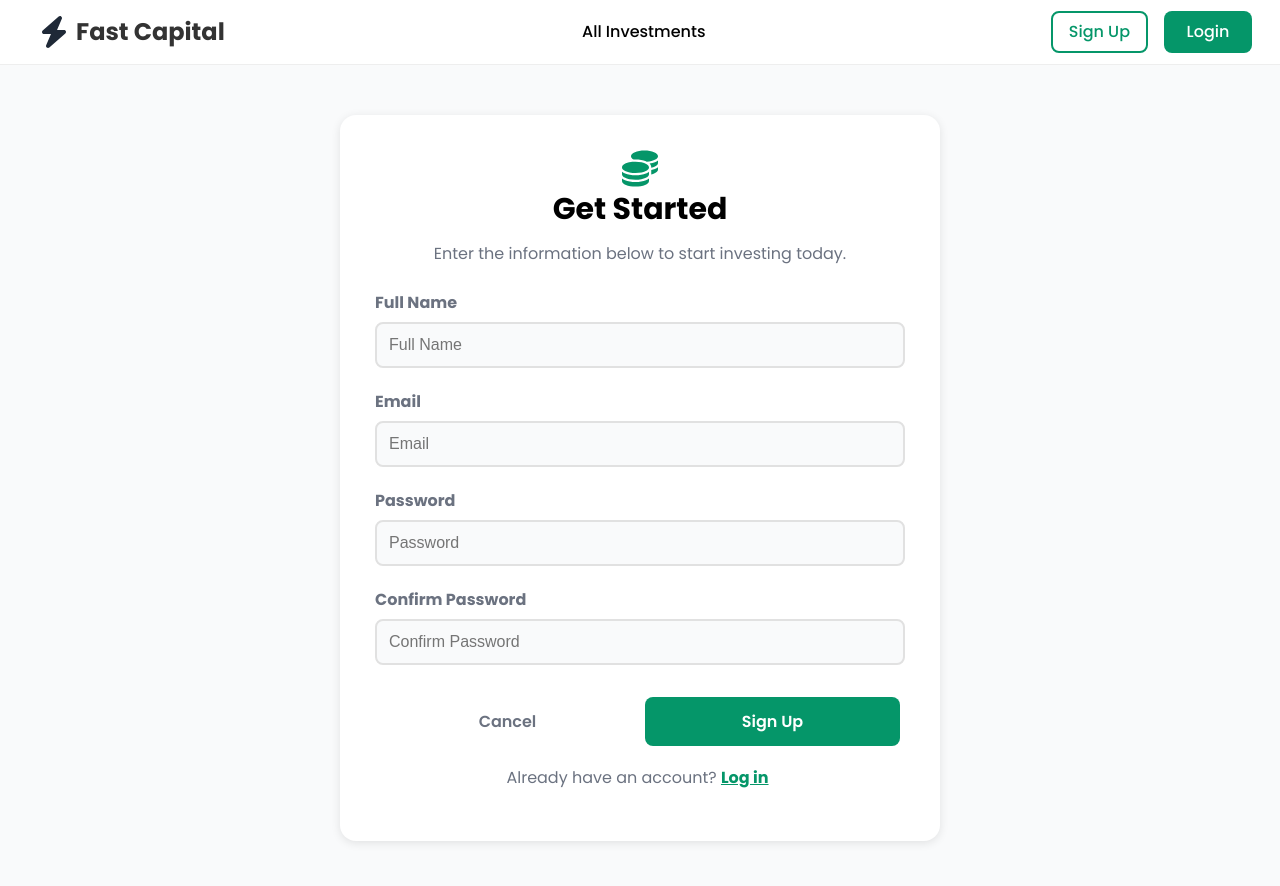
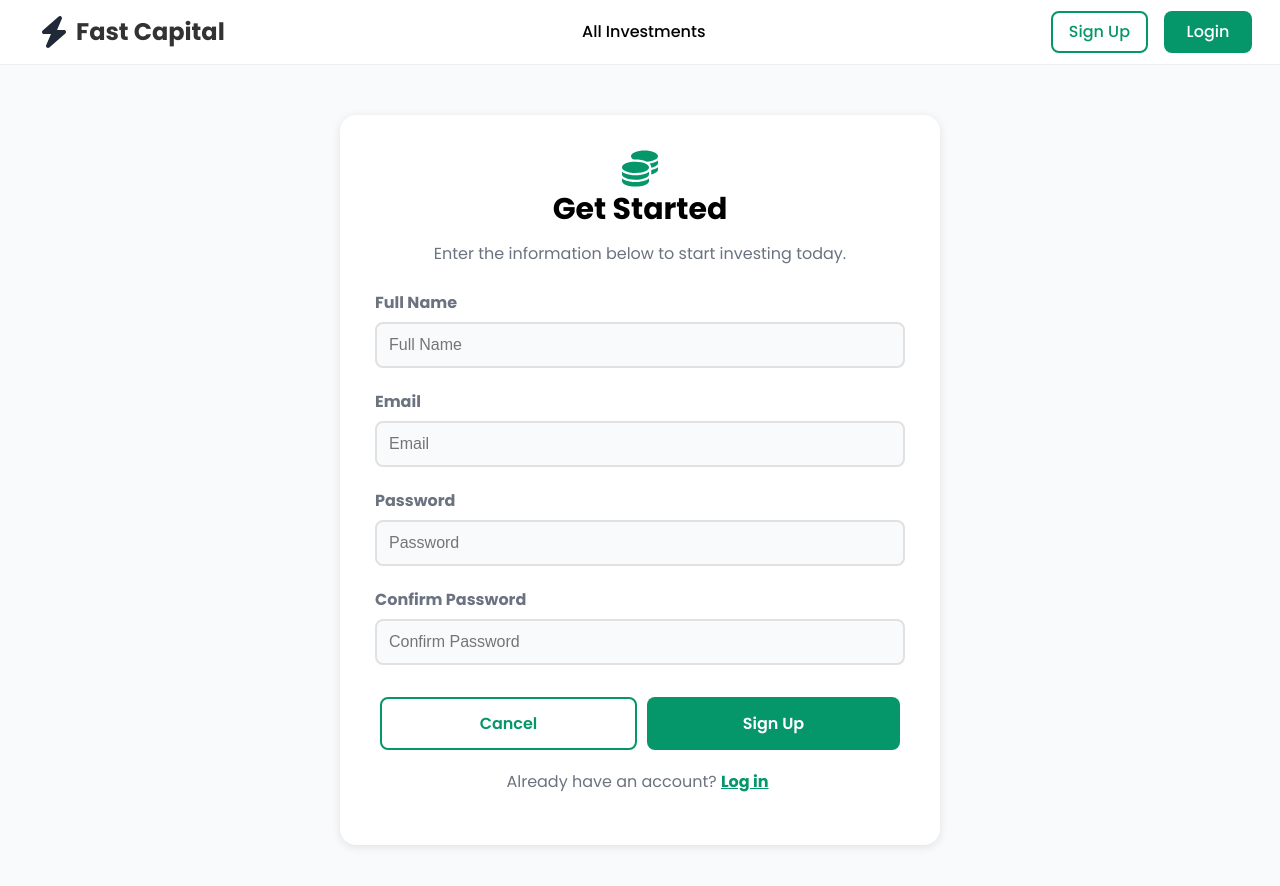
Before and after one commit to jlai9001/FastCapital, a React (Vite) app in the folder client/: page /signup in a window 1280 px wide. Shown: the top 886 px of the page. Built offline with nearby package versions, Linux system fonts and the light colour scheme; no server answers.

Commit message:
secondary button styed

```diff
--- a/client/src/pages/signup.css
+++ b/client/src/pages/signup.css
@@ -89,9 +89,13 @@ input {
 }
 
 .cancel-button{
-    background-color:var(--secondary_button_color);
-    color:var(--secondary_text_color);
-    border:none;
+    background-color: transparent;
+    color: var(--main_button_color);
+    border: 2px solid var(--main_button_color);
+}
+
+.cancel-button:hover{
+    color: white;
 }
 
 .signup-button{
```
